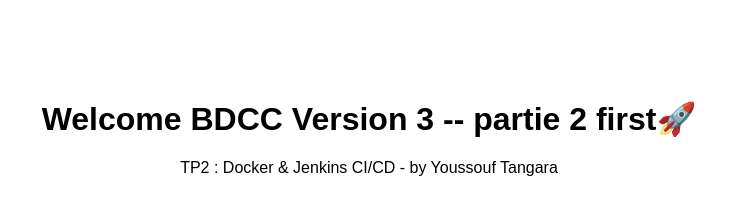
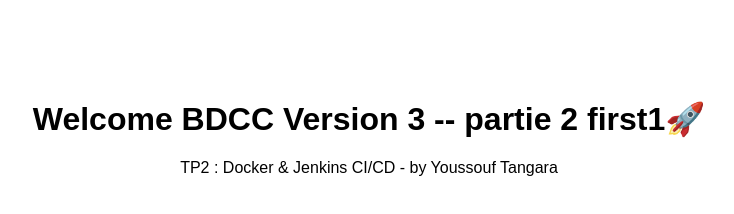
Before and after one commit to YoussoufHard/tp4Devops, a plain HTML site: page index.html in a window 1280 px wide. Shown: the whole page, without its empty margins (271-1005 px from the left). Drawn offline with Linux system fonts and the light colour scheme.

Commit message:
update: v3 message

```diff
--- a/index.html
+++ b/index.html
@@ -5,7 +5,7 @@
     <title>Welcome BDCC</title>
 </head>
 <body style="text-align:center; font-family:Arial; margin-top:100px;">
-    <h1>Welcome BDCC  Version 3 -- partie 2 first🚀</h1>
+    <h1>Welcome BDCC  Version 3 -- partie 2 first1🚀</h1>
     <p>TP2 : Docker & Jenkins CI/CD - by Youssouf Tangara</p>
 </body>
 </html>
```
